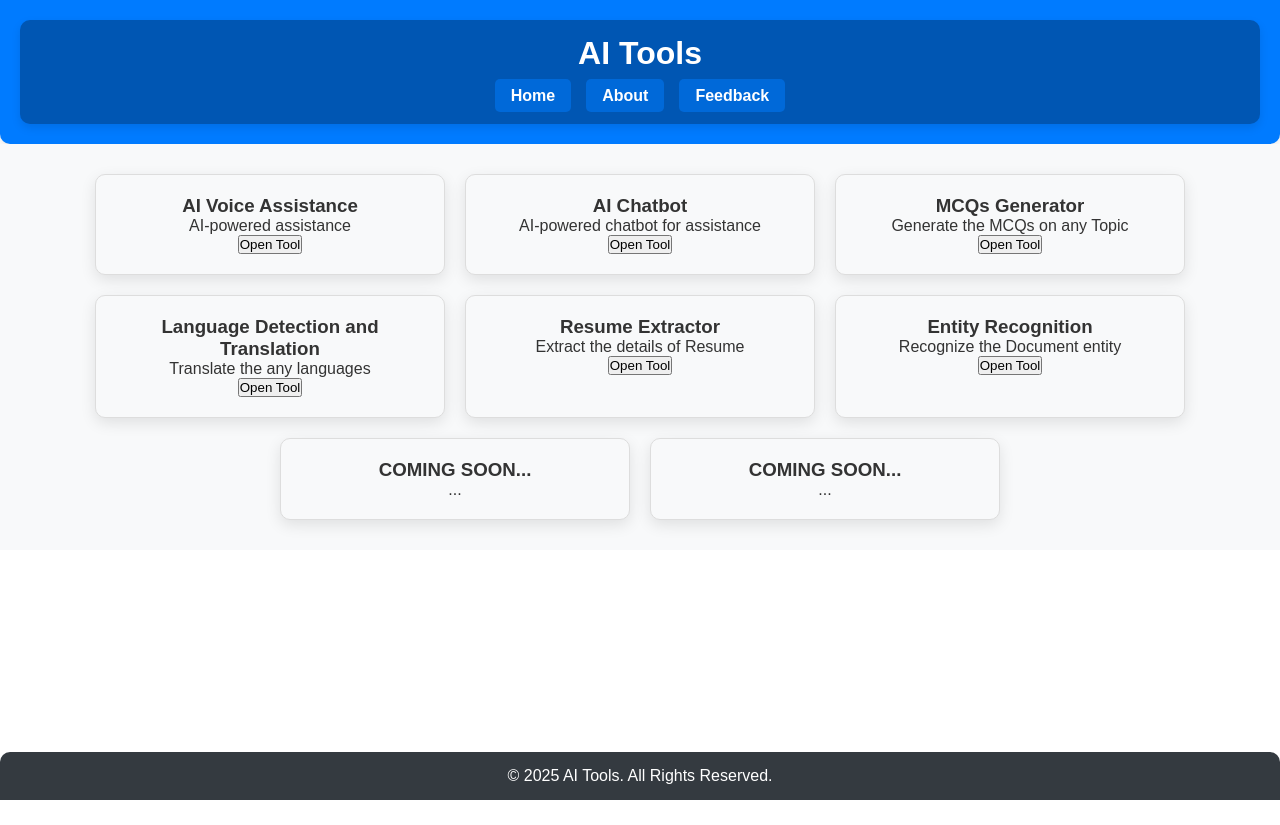
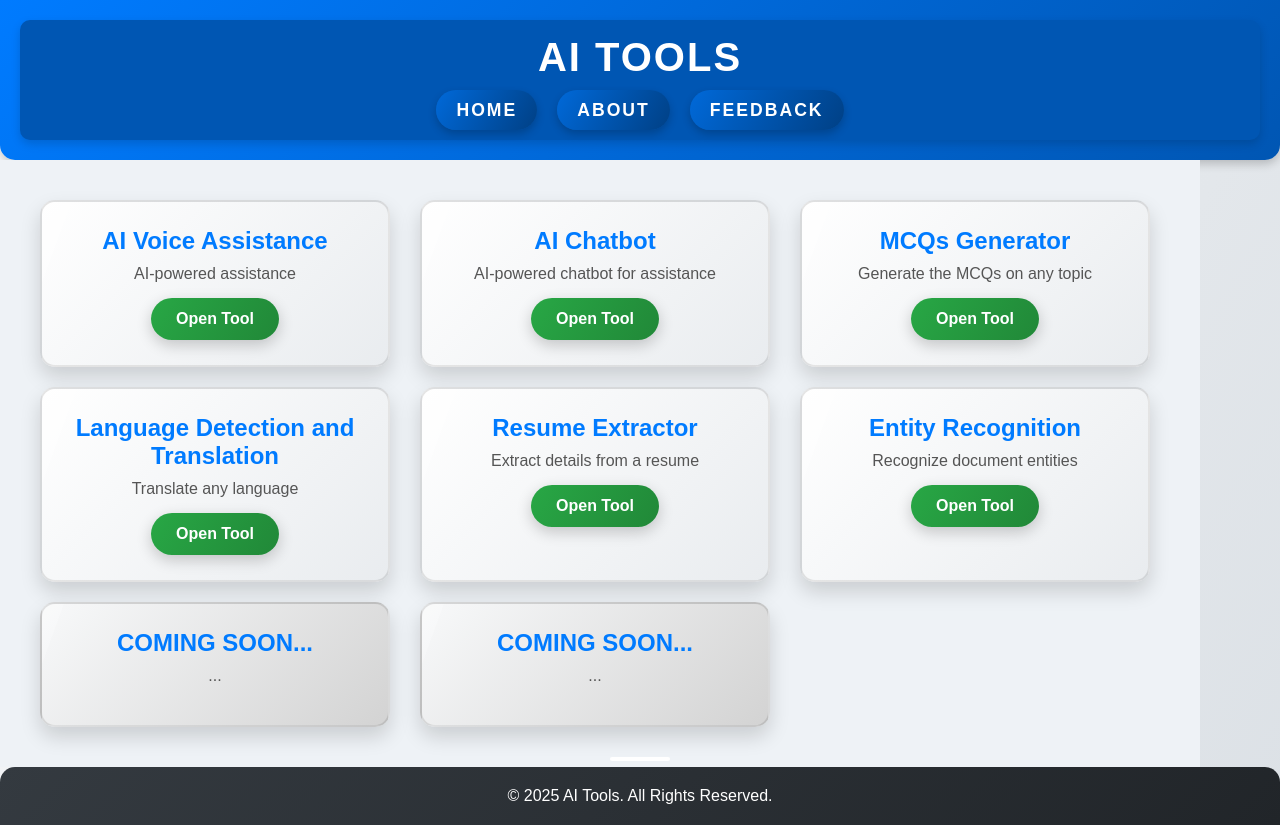
Before and after one commit to ARHAM7447/chattingbot, a Flask app: page /ai in a window 1280 px wide. Before the commit the page ends 800 px from the top, so only its background shows below. Run offline with Flask 3, Linux system fonts and the light colour scheme.

Commit message:
the aipage more beautiful

```diff
--- a/static/css/aitools.css
+++ b/static/css/aitools.css
@@ -3,11 +3,12 @@
     margin: 0;
     padding: 0;
     box-sizing: border-box;
+    scroll-behavior: smooth;
 }
 
 body {
     font-family: 'Poppins', sans-serif;
-    background-color: #ffffff;
+    background: linear-gradient(120deg, #f8f9fa, #dce1e6);
     color: #333;
     display: flex;
     flex-direction: column;
@@ -16,44 +17,55 @@ body {
 
 /* Header */
 header {
-    background-color: #007bff;
+    background: linear-gradient(135deg, #007bff, #0056b3);
     color: white;
     padding: 20px;
     text-align: center;
-    font-size: 2rem;
+    font-size: 2.5rem;
     font-weight: bold;
-    box-shadow: 0 4px 10px rgba(0, 0, 0, 0.1);
-    border-radius: 0 0 10px 10px;
+    box-shadow: 0 4px 10px rgba(0, 0, 0, 0.2);
+    border-radius: 0 0 15px 15px;
+    text-transform: uppercase;
+    letter-spacing: 2px;
+    animation: fadeInDown 1s ease-in-out;
 }
 
-/* Navigation */
+/* Navigation Bar */
 .navbar {
-    background-color: #0056b3;
+    background: #0056b3;
     padding: 15px;
     border-radius: 10px;
-    box-shadow: 0 4px 10px rgba(0, 0, 0, 0.1);
+    box-shadow: 0 4px 10px rgba(0, 0, 0, 0.15);
+    text-align: center;
+    animation: fadeInUp 1s ease-in-out;
 }
 
 .navbar ul {
     list-style: none;
     display: flex;
     justify-content: center;
-    gap: 15px;
+    gap: 20px;
     flex-wrap: wrap;
+}
+
+.navbar ul li {
+    display: inline;
 }
 
 .navbar ul li a {
     text-decoration: none;
     color: white;
-    font-size: 1rem;
-    padding: 8px 16px;
-    border-radius: 5px;
-    background-color: #0069d9;
-    transition: 0.3s;
+    font-size: 1.1rem;
+    padding: 10px 20px;
+    border-radius: 30px;
+    background: linear-gradient(120deg, #0069d9, #004085);
+    transition: all 0.4s ease-in-out;
+    box-shadow: 0 4px 8px rgba(0, 0, 0, 0.2);
 }
 
 .navbar ul li a:hover {
-    background-color: #004085;
+    background: linear-gradient(120deg, #004085, #002752);
+    transform: scale(1.1);
 }
 
 /* Content Section */
@@ -61,56 +73,78 @@ header {
     display: flex;
     flex-wrap: wrap;
     justify-content: center;
-    gap: 20px;
-    padding: 30px;
+    gap: 30px;
+    padding: 40px;
     text-align: center;
-    background-color: #f8f9fa;
+    background-color: #eef2f6;
+    animation: fadeIn 1.2s ease-in-out;
 }
 
 /* Tool Box Styling */
 .tool-box {
-    background-color: #f8f9fa;
-    border: 1px solid #ddd;
-    border-radius: 10px;
-    padding: 20px;
+    background: linear-gradient(135deg, #ffffff, #e9ecef);
+    border: 2px solid rgba(0, 0, 0, 0.1);
+    border-radius: 15px;
+    padding: 25px;
     width: 100%;
     max-width: 350px;
     text-align: center;
-    box-shadow: 0 5px 15px rgba(0, 0, 0, 0.1);
+    box-shadow: 0 10px 20px rgba(0, 0, 0, 0.15);
     transition: transform 0.3s ease, box-shadow 0.3s ease;
     color: #333;
+    position: relative;
+    overflow: hidden;
+}
+
+.tool-box::before {
+    content: "";
+    position: absolute;
+    top: 0;
+    left: -100%;
+    width: 100%;
+    height: 100%;
+    background: rgba(255, 255, 255, 0.2);
+    transform: skewX(-20deg);
+    transition: 0.5s;
+}
+
+.tool-box:hover::before {
+    left: 100%;
 }
 
 .tool-box:hover {
-    transform: translateY(-5px);
-    box-shadow: 0 8px 20px rgba(0, 0, 0, 0.2);
+    transform: translateY(-8px) scale(1.03);
+    box-shadow: 0 12px 25px rgba(0, 0, 0, 0.2);
 }
 
 /* Button Section */
 .button-box {
     display: flex;
     justify-content: center;
-    gap: 15px;
-    padding: 20px;
+    gap: 20px;
+    padding: 25px;
     flex-wrap: wrap;
 }
 
 /* Buttons */
 .button-box button {
-    padding: 12px 25px;
+    padding: 14px 30px;
     font-size: 16px;
     font-weight: bold;
     border: none;
-    border-radius: 5px;
+    border-radius: 30px;
     cursor: pointer;
     text-transform: uppercase;
-    background-color: #28a745;
+    background: linear-gradient(120deg, #28a745, #218838);
     color: white;
-    transition: all 0.3s ease-in-out;
+    transition: all 0.4s ease-in-out;
+    box-shadow: 0 5px 15px rgba(0, 0, 0, 0.2);
 }
 
 .button-box button:hover {
-    background-color: #218838;
+    background: linear-gradient(120deg, #218838, #166534);
+    transform: scale(1.1);
+    box-shadow: 0 8px 20px rgba(0, 0, 0, 0.3);
 }
 
 .button-box button:active {
@@ -119,11 +153,59 @@ header {
 
 /* Footer */
 footer {
-    background-color: #343a40;
+    background: linear-gradient(135deg, #343a40, #212529);
     color: white;
     text-align: center;
-    padding: 15px;
+    padding: 20px;
     margin-top: auto;
     font-size: 1rem;
-    border-radius: 10px 10px 0 0;
+    border-radius: 15px 15px 0 0;
+    position: relative;
+    animation: fadeInUp 1s ease-in-out;
 }
+
+footer::before {
+    content: "";
+    position: absolute;
+    top: -10px;
+    left: 50%;
+    width: 60px;
+    height: 4px;
+    background: white;
+    border-radius: 2px;
+    transform: translateX(-50%);
+}
+
+/* Animations */
+@keyframes fadeIn {
+    from {
+        opacity: 0;
+        transform: translateY(20px);
+    }
+    to {
+        opacity: 1;
+        transform: translateY(0);
+    }
+}
+
+@keyframes fadeInDown {
+    from {
+        opacity: 0;
+        transform: translateY(-30px);
+    }
+    to {
+        opacity: 1;
+        transform: translateY(0);
+    }
+}
+
+@keyframes fadeInUp {
+    from {
+        opacity: 0;
+        transform: translateY(30px);
+    }
+    to {
+        opacity: 1;
+        transform: translateY(0);
+    }
+}
--- a/templates/ai.html
+++ b/templates/ai.html
@@ -24,6 +24,80 @@
     <!-- Main Content -->
 <body>
    <!-- AI Tools -->
+
+   <style>
+    * {
+        margin: 0;
+        padding: 0;
+        box-sizing: border-box;
+        font-family: 'Poppins', sans-serif;
+    }
+
+    .content {
+        display: grid;
+        grid-template-columns: repeat(auto-fit, minmax(300px, 1fr));
+        gap: 20px;
+        padding: 40px;
+        max-width: 1200px;
+    }
+
+    .tool-box {
+        background: linear-gradient(135deg, #ffffff, #e9ecef);
+        border: 2px solid rgba(0, 0, 0, 0.1);
+        border-radius: 15px;
+        padding: 25px;
+        text-align: center;
+        box-shadow: 0 10px 20px rgba(0, 0, 0, 0.15);
+        transition: transform 0.3s ease, box-shadow 0.3s ease;
+        position: relative;
+        overflow: hidden;
+        cursor: pointer;
+    }
+
+    .tool-box:hover {
+        transform: translateY(-8px) scale(1.03);
+        box-shadow: 0 12px 25px rgba(0, 0, 0, 0.2);
+    }
+
+    .tool-box h3 {
+        font-size: 1.5rem;
+        margin-bottom: 10px;
+        color: #007bff;
+    }
+
+    .tool-box p {
+        font-size: 1rem;
+        color: #555;
+        margin-bottom: 15px;
+    }
+
+    .tool-box button {
+        padding: 12px 25px;
+        font-size: 1rem;
+        font-weight: bold;
+        border: none;
+        border-radius: 30px;
+        cursor: pointer;
+        background: linear-gradient(120deg, #28a745, #218838);
+        color: white;
+        transition: all 0.4s ease-in-out;
+        box-shadow: 0 5px 15px rgba(0, 0, 0, 0.2);
+    }
+
+    .tool-box button:hover {
+        background: linear-gradient(120deg, #218838, #166534);
+        transform: scale(1.1);
+        box-shadow: 0 8px 20px rgba(0, 0, 0, 0.3);
+    }
+
+    .coming-soon {
+        background: linear-gradient(135deg, #f8f9fa, #d3d3d3);
+        color: #777;
+        pointer-events: none;
+    }
+</style>
+</head>
+<body>
 <div class="content">
     <div class="tool-box" onclick="openTool('tool1', 'AI Voice Assistance')">
         <h3>AI Voice Assistance</h3>
@@ -31,71 +105,55 @@
         <button onclick="event.stopPropagation(); openTool('tool1', 'AI Voice Assistance')">Open Tool</button>
     </div>
 
-
-
     <div class="tool-box" onclick="openTool('tool2', 'AI Chatbot')">
         <h3>AI Chatbot</h3>
         <p>AI-powered chatbot for assistance</p>
         <button onclick="event.stopPropagation(); openTool('tool2', 'AI Chatbot')">Open Tool</button>
     </div>
 
-
-
-    <div class="tool-box" onclick="openTool('tool3', 'mcqs generate')">
+    <div class="tool-box" onclick="openTool('tool3', 'MCQs Generator')">
         <h3>MCQs Generator</h3>
-        <p>Generate the MCQs on any Topic</p>
-        <button onclick="event.stopPropagation(); openTool('tool3', 'mcqs generate')">Open Tool</button>
+        <p>Generate the MCQs on any topic</p>
+        <button onclick="event.stopPropagation(); openTool('tool3', 'MCQs Generator')">Open Tool</button>
     </div>
-
-
 
     <div class="tool-box" onclick="openTool('tool4', 'Language Detection and Translation')">
         <h3>Language Detection and Translation</h3>
-        <p>Translate the any languages</p>
+        <p>Translate any language</p>
         <button onclick="event.stopPropagation(); openTool('tool4', 'Language Detection and Translation')">Open Tool</button>
     </div>
 
-
-
-
-    <div class="tool-box" onclick="openTool('tool5', 'Resume Builder')">
+    <div class="tool-box" onclick="openTool('tool5', 'Resume Extractor')">
         <h3>Resume Extractor</h3>
-        <p>Extract the details of Resume</p>
-        <button onclick="event.stopPropagation(); openTool('tool5', 'Resume Builder')">Open Tool</button>
+        <p>Extract details from a resume</p>
+        <button onclick="event.stopPropagation(); openTool('tool5', 'Resume Extractor')">Open Tool</button>
     </div>
-
-
-
 
     <div class="tool-box" onclick="openTool('tool6', 'Entity Recognition')">
         <h3>Entity Recognition</h3>
-        <p>Recognize the Document entity</p>
+        <p>Recognize document entities</p>
         <button onclick="event.stopPropagation(); openTool('tool6', 'Entity Recognition')">Open Tool</button>
     </div>
 
-
-
-
-    <div class="tool-box" onclick="openTool('tool8', 'COMING SOON')">
+    <div class="tool-box coming-soon">
         <h3>COMING SOON...</h3>
         <p>...</p>
     </div>
 
-
-
-
-    <div class="tool-box" onclick="openTool('tool9', 'COMING SOON')">
+    <div class="tool-box coming-soon">
         <h3>COMING SOON...</h3>
         <p>...</p>
     </div>
 </div>
 
-<script>
+
+   <script>
     function openTool(toolId, toolName) {
         alert("Opening " + toolName + "...");
         window.open("/" + toolId, "_blank");
     }
 </script>
+
 
     <!-- Footer -->
     <footer>
--- a/tools/tool2/templates/bot.html
+++ b/tools/tool2/templates/bot.html
@@ -210,7 +210,7 @@
 </div>
 
 <div class="main-content">
-    <h1>Chats BY Arham Khan</h1>
+    <h1>Chats BY Arham Khan, Saransh Lodhi</h1>
     <h4>How may I help Today?</h4>
     <hr>
     <div class="chat-box" id="chat-box">
```
Also changed, not shown: templates/about.html (+5 -5 lines), static/Screenshot (558).png (added), static/Screenshot (559).png (added).
